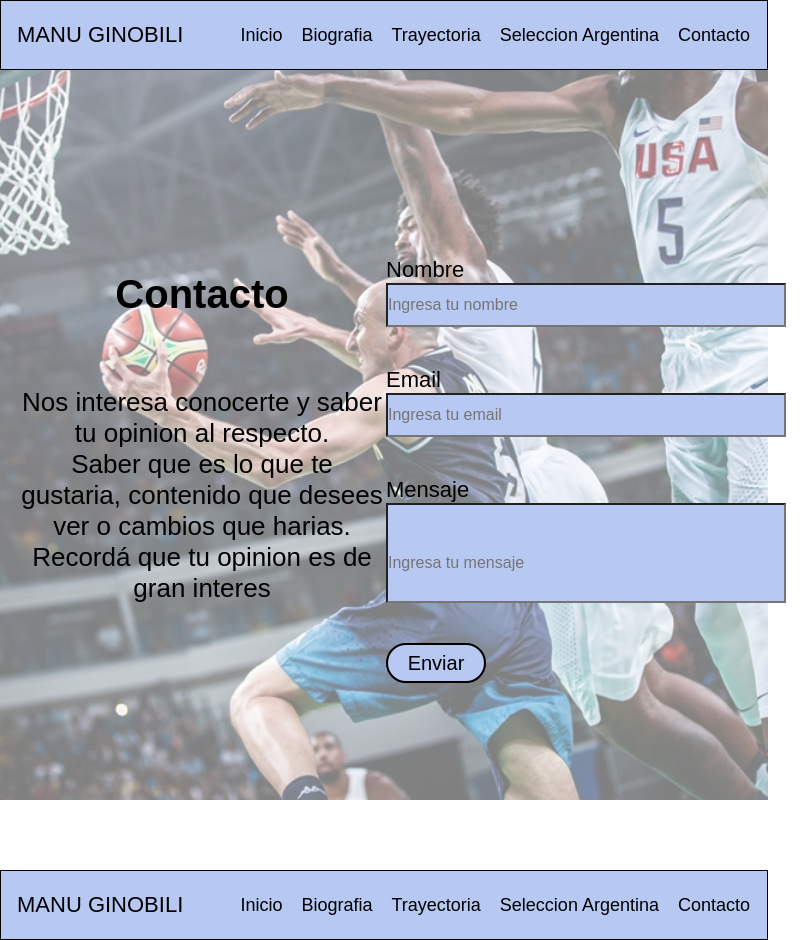
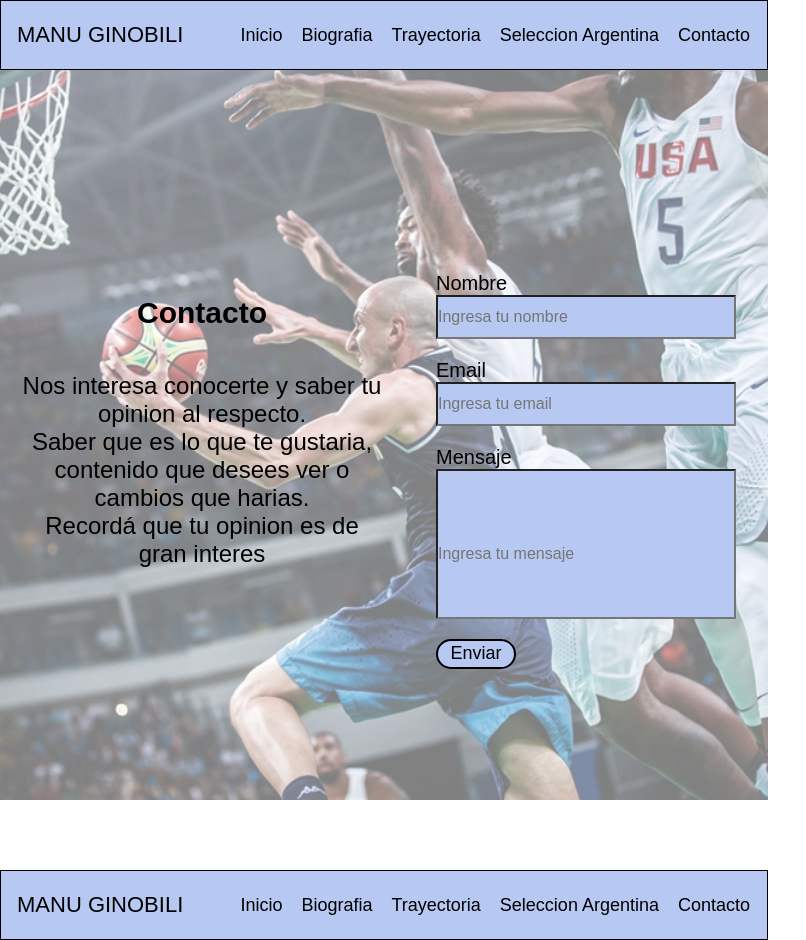
Before and after one commit to lucasdepetris10/proyecto-final-ginobili, a website: page pages/contacto.html in a window 768 px wide. Shown: the whole page, 806 px wide, since content can reach past the window. Drawn offline with Linux system fonts and the light colour scheme; a web font is replaced by a local one.

Commit message:
responsive 768 contacto

```diff
--- a/sass/layout/_main-contacto.scss
+++ b/sass/layout/_main-contacto.scss
@@ -39,11 +39,9 @@
         grid-area: parrafo;
         grid-column: 1/2;
         grid-row: 2/3;
-        justify-self: center;
-        align-self: flex-start;
+        @include self;
         font-size: map-get($letras, 6);
         text-align: center;
-        padding-top: 50px;
     }
     input{
         background-color: map-get($colores, fondoPrincipal);
--- a/sass/layout/mediaQuerry/_media1024.scss
+++ b/sass/layout/mediaQuerry/_media1024.scss
@@ -175,4 +175,6 @@
         height: 380px;
     }
 }
+/*MAIN DE CONTACTO*/
+/*no se modifica nada en 1024px*/
 }
--- a/sass/layout/mediaQuerry/_media768.scss
+++ b/sass/layout/mediaQuerry/_media768.scss
@@ -189,4 +189,44 @@
         height: 370px;
     }
 }
+/*MAIN DE CONTACTO*/
+.contacto{
+    h1{
+        font-size: map-get($letras, 7);
+    }
+    p{
+        font-size: map-get($letras, 5);
+    }
+    label{
+        font-size: map-get($letras, 3);
+    }
+    .form div:nth-child(2) input{
+        width: 300px;
+        height: 20px;
+    }
+    .form div:nth-child(3) input{
+        width: 300px;
+        height: 20px;
+    }
+    .form div:nth-child(4) input{
+        width: 300px;
+        height: 150px;
+    }
+    .form div:nth-child(5) button{
+        width: 80px;
+        height: 30px;
+        font-size: map-get($letras, 2);
+        color: black;
+        background-color: #b7c9f2;
+        border-radius: 20px;
+        border: $border;
+        &:active{
+            background-color: rgba(0, 0, 0, 0.521);
+            color: white;
+        }
+    }
+    .form div{
+        padding: 10px;
+    }
 }
+}
```
Also changed, not shown: css/style.css.
